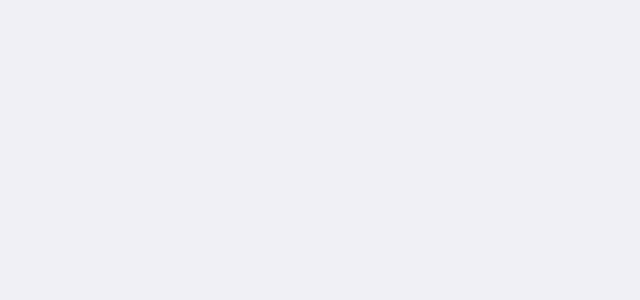
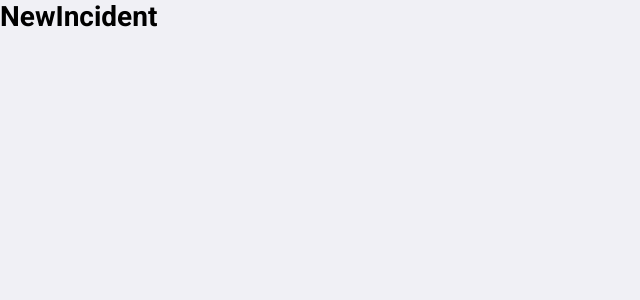
Before and after one commit to iuryoliveira/omnistack11, a React (Create React App) app in the folder frontend/: page /incidents/new in a window 1280 px wide. Shown: the top 300 px of the page, without its empty margins (0-640 px from the left). Built offline with nearby package versions, Linux system fonts and the light colour scheme; the HTML template or start-up script is replaced by a standard one.

Commit message:
creating newincidents component

```diff
--- /dev/null
+++ b/frontend/src/pages/NewIncident/index.js
@@ -0,0 +1,7 @@
+import React from "react";
+
+import "./styles.css";
+
+export default function NewIncident() {
+  return <h1>NewIncident</h1>;
+}
--- a/frontend/src/routes.js
+++ b/frontend/src/routes.js
@@ -4,6 +4,7 @@ import { BrowserRouter, Route, Switch } from "react-router-dom";
 import Logon from "./pages/Logon";
 import Register from "./pages/Register";
 import Profile from "./pages/Profile";
+import NewIncident from "./pages/NewIncident";
 
 export default function Routes() {
   return (
@@ -11,7 +12,9 @@ export default function Routes() {
       <Switch>
         <Route path="/" exact component={Logon} />
         <Route path="/register" component={Register} />
+
         <Route path="/profile" component={Profile} />
+        <Route path="/incidents/new" component={NewIncident} />
       </Switch>
     </BrowserRouter>
   );
```
Also changed, not shown: frontend/src/pages/NewIncident/styles.css (added).
